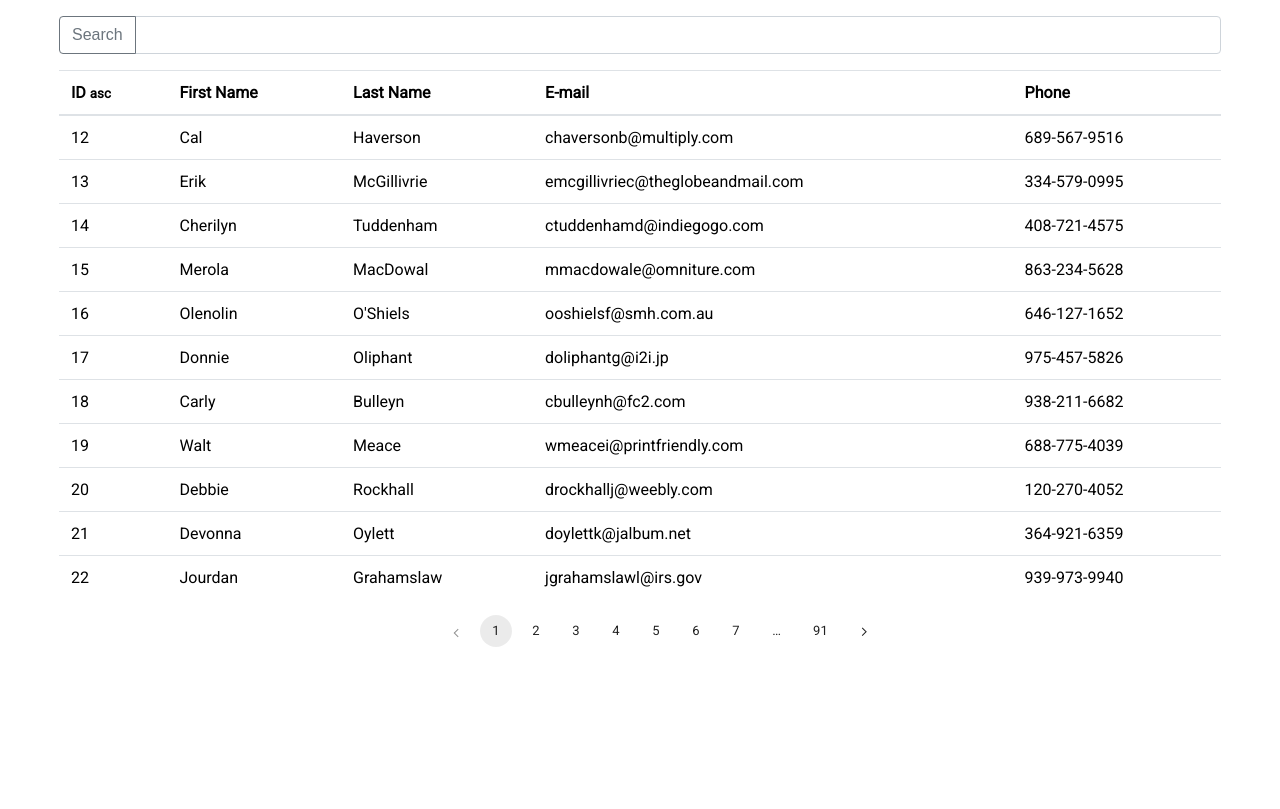
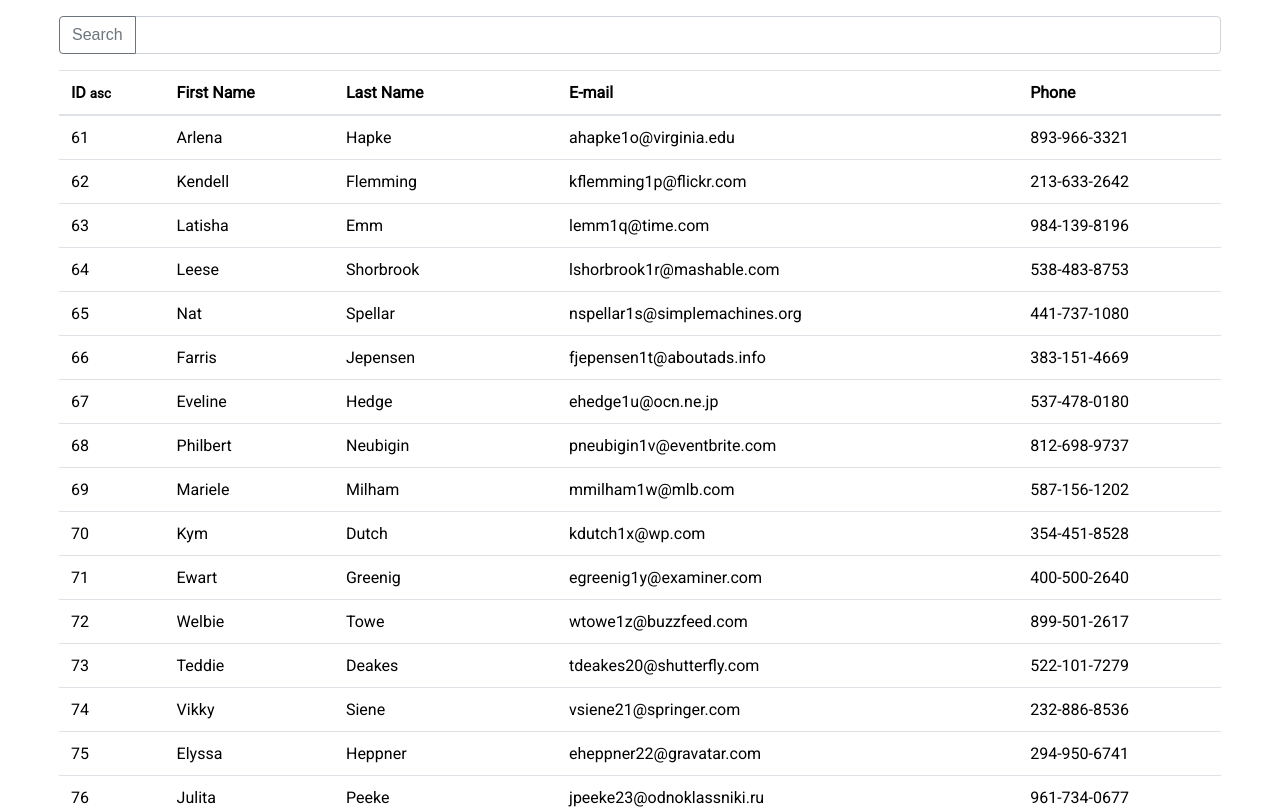
Before and after one commit to Uvacoder/demo-react-table, a React (Create React App) app: page / in a window 1280 px wide. Shown: the top 809 px of the page. Built offline with nearby package versions, Linux system fonts and the light colour scheme.

Commit message:
refactoring

```diff
--- a/package.json
+++ b/package.json
@@ -30,6 +30,7 @@
     "not op_mini all"
   ],
   "devDependencies": {
+    "@types/lodash": "^4.14.182",
     "@types/node": "^18.0.5",
     "@types/react": "^18.0.15",
     "@types/react-dom": "^18.0.6",
--- a/src/App.tsx
+++ b/src/App.tsx
@@ -50,10 +50,12 @@ function App() {
     return result;
   };
 
-  const pageSize = 11;
+  const pageSize = 60;
 
   const filteredData = getFilteredData();
-  const displayData = _.chunk(filteredData, pageSize)[currentPage];
+  const displayData = _.chunk(filteredData, pageSize)[currentPage]
+
+  console.log(currentPage);
 
   const currentTableData = useMemo(() => {
     const firstPageIndex = (currentPage - 1) * pageSize;
--- a/src/components/Pagination.tsx
+++ b/src/components/Pagination.tsx
@@ -8,7 +8,7 @@ const Pagination = (props: any) => {
     onPageChange,
     totalCount,
     siblingCount = 2,
-    currentPage = 1,
+    currentPage,
     pageSize,
     className,
   } = props;
@@ -48,11 +48,11 @@ const Pagination = (props: any) => {
       </li>
       {paginationRange.map((pageNumber) => {
         if (pageNumber === DOTS) {
-          return <li className="pagination-item dots">&#8230;</li>;
+          return <li className="pagination-item dots" key={pageNumber}>&#8230;</li>;
         }
 
         return (
-          <li
+          <li key={pageNumber}
             className={classnames("pagination-item", {
               selected: pageNumber === currentPage,
             })}
```
Also changed, not shown: 1 other file (tests, documents, lock files or other folders).
